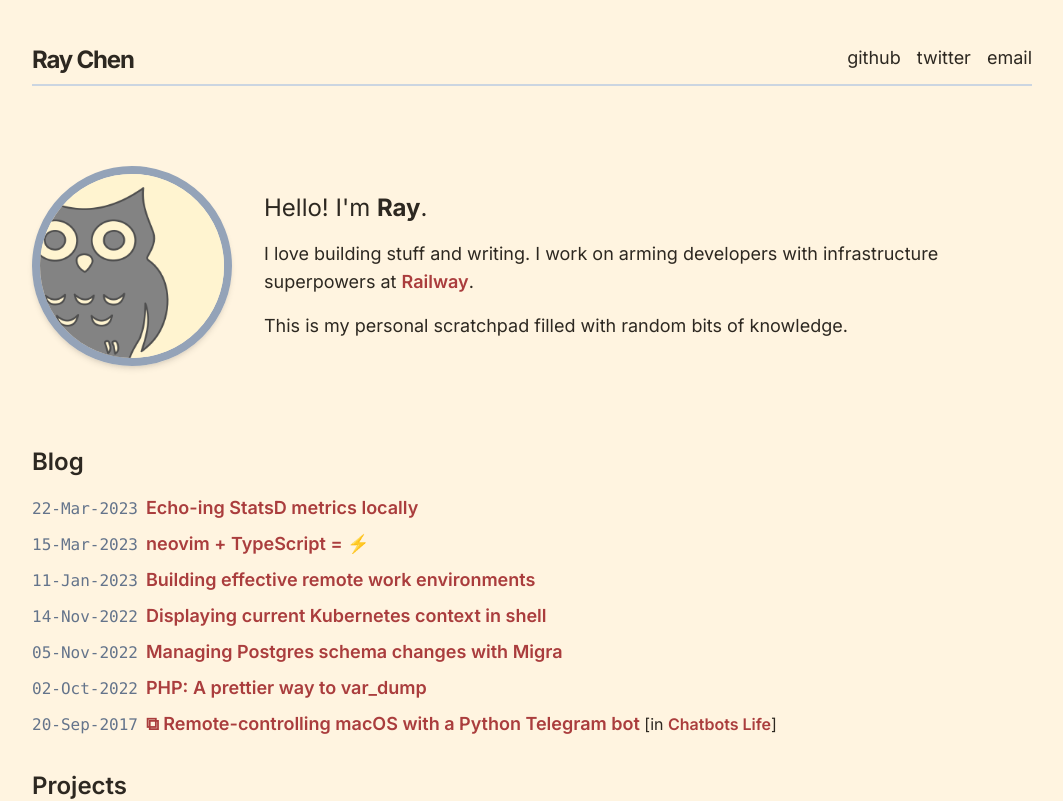
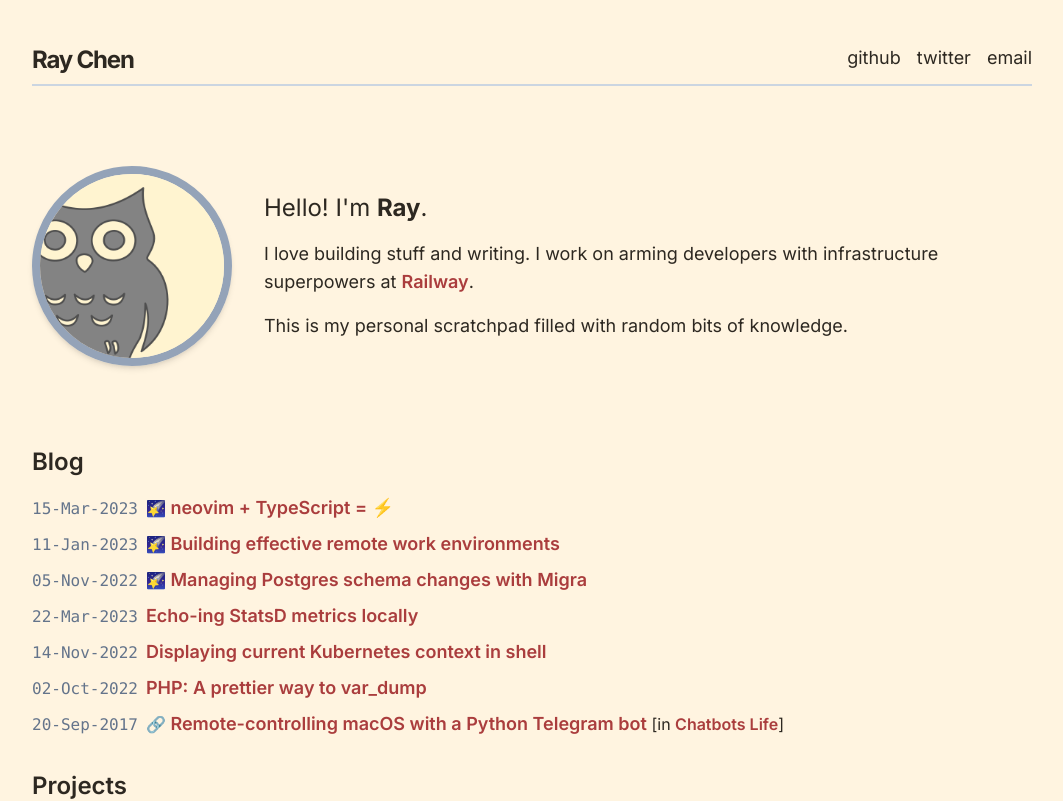
Before and after one commit to half0wl/raychen.io, a Next.js app: page / in a window 1280 px wide. Shown: the top 801 px of the page, without its empty margins (108-1171 px from the left). Built offline with nearby package versions, Linux system fonts and the light colour scheme.

Commit message:
Support post pinning

```diff
--- a/src/components/article-list.tsx
+++ b/src/components/article-list.tsx
@@ -7,8 +7,9 @@ const ArticleList: React.FC<{ articles: ParsedArticle[] }> = ({ articles }) => {
       {articles.map((a) => (
         <li className="mb-2" key={a.slug}>
           <span className="mr-2 font-mono text-slate-500">{a.publishedAt}</span>
+          {a.publication && <span className="text-slate-500">🔗 </span>}
+          {a.pin && <span className="text-slate-500">🌠 </span>}
           <Link className="text-lg" href={a.slug}>
-            {a.publication && '⧉ '}
             {a.title}
           </Link>
           {a.publication && (
@@ -19,7 +20,8 @@ const ArticleList: React.FC<{ articles: ParsedArticle[] }> = ({ articles }) => {
                 <Link href={a.publicationUrl}>{a.publication}</Link>
               ) : (
                 a.publication
-              )}]
+              )}
+              ]
             </span>
           )}
         </li>
--- a/src/content/building-effective-work-environments.md
+++ b/src/content/building-effective-work-environments.md
@@ -2,6 +2,7 @@
 title: "Building effective remote work environments"
 slug: "building-effective-remote-work-environments"
 publishedAt: "2023-01-11"
+pin: true
 keywords: "remote work"
 ---
 
--- a/src/content/echoing-statsd-metrics-locally.md
+++ b/src/content/echoing-statsd-metrics-locally.md
@@ -1,8 +1,8 @@
 ---
 title: "Echo-ing StatsD metrics locally"
 slug: "echoing-statsd-metrics-locally"
+publishedAt: "2023-03-22"
 keywords: "statsd, debug, echo, local"
-publishedAt: "2023-03-22"
 ---
 
 It's useful to know what StatsD metrics you're sending locally before it
--- a/src/content/ext-remote-control-macos-python-telegram.md
+++ b/src/content/ext-remote-control-macos-python-telegram.md
@@ -1,7 +1,7 @@
 ---
 title: "Remote-controlling macOS with a Python Telegram bot"
 slug: "https://chatbotslife.com/remote-controlling-macos-with-a-python-telegram-bot-d656d2e00226?utm_source=raychen.io"
+publishedAt: "2017-09-20"
 publication: "Chatbots Life"
 publicationUrl: "https://chatbotslife.com/?utm_source=raychen.io"
-publishedAt: "2017-09-20"
 ---
--- a/src/content/postgres-migra.md
+++ b/src/content/postgres-migra.md
@@ -2,6 +2,7 @@
 title: "Managing Postgres schema changes with Migra"
 slug: "managing-postgres-schema-changes-with-migra"
 publishedAt: "2022-11-05"
+pin: true
 keywords: "postgres, migra, schema"
 ---
 
--- a/src/content/typescript-neovim.md
+++ b/src/content/typescript-neovim.md
@@ -2,6 +2,7 @@
 title: "neovim + TypeScript = ⚡️"
 slug: "neovim-typescript"
 publishedAt: "2023-03-15"
+pin: true
 keywords: "neovim, typescript"
 ---
 
--- a/src/lib/build.ts
+++ b/src/lib/build.ts
@@ -11,6 +11,7 @@ export const ParsedArticleSchema = z.object({
   publication: z.string().nullable(),
   publicationUrl: z.string().nullable(),
   slug: z.string(),
+  pin: z.boolean().nullable(),
 })
 
 export type ParsedArticle = z.infer<typeof ParsedArticleSchema>
@@ -18,6 +19,7 @@ export type ParsedArticle = z.infer<typeof ParsedArticleSchema>
 export interface FrontmatterRaw {
   title: string
   slug: string
+  pin?: boolean
   publishedAt: string
   publication?: string
   publicationUrl?: string
--- a/src/pages/index.tsx
+++ b/src/pages/index.tsx
@@ -159,8 +159,10 @@ export const getStaticProps = async (): Promise<StaticPropsOut> => {
       publishedAt: dayjs(c.frontmatter.publishedAt).format('DD-MMM-YYYY'),
       publication: c.frontmatter.publication ?? null,
       publicationUrl: c.frontmatter.publicationUrl ?? null,
+      pin: c.frontmatter.pin ?? false,
     }))
     .map((c) => ParsedArticleSchema.parse(c))
+    .sort((a, b) => Number(b.pin) - Number(a.pin))  // Pinned articles first
   return {
     props: {
       articles: transformed,
```
